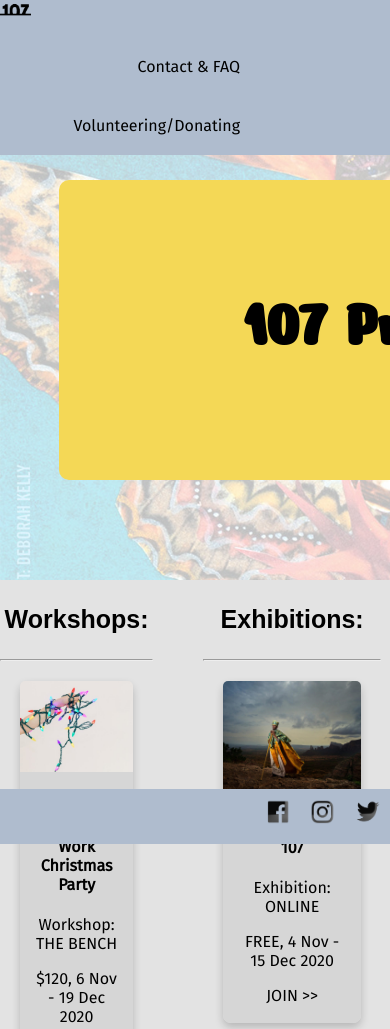
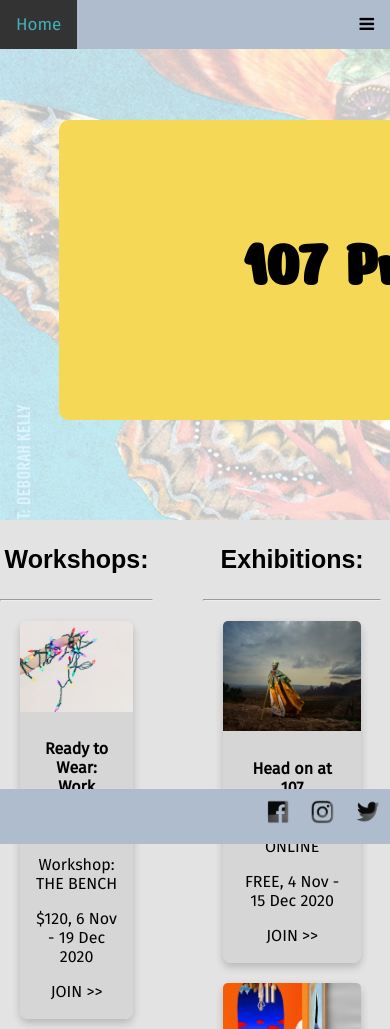
Before and after one commit to FrostLiam/DECO1016-A4, a plain HTML site: page index.html in a window 390 px wide. Shown: the top 1029 px of the page. Drawn offline with Linux system fonts and the light colour scheme; a web font is replaced by a local one.

Commit message:
responsive nav bar for index

```diff
--- a/index.html
+++ b/index.html
@@ -18,20 +18,25 @@
     <link href="https://fonts.googleapis.com/css2?family=Hind+Guntur&display=swap" rel="stylesheet">
     <link rel="preconnect" href="https://fonts.gstatic.com">
     <link href="https://fonts.googleapis.com/css2?family=Fira+Sans:wght@200;400&family=Hind+Guntur&display=swap" rel="stylesheet">
+
+    <link rel="stylesheet" href="https://cdnjs.cloudflare.com/ajax/libs/font-awesome/4.7.0/css/font-awesome.min.css">
   </head>
 
   <body style-margin="0px">
     <div class="home-page-grid">
-      <header class="header">
-        <a href="index.html"><img src="images/107-logo.png" alt="logo" style="width:8%"></a>
+      <header>
+        <nav class="topnav" id="myTopnav">
+          <a href="index.html" class="active"><!--<img src="images/107-logo.png" alt="logo" style="width:50%">-->Home</a>
 
-        <nav>
-          <ul>
-            <a href="contact.html" rel="noopener"><li class="navigation">Contact & FAQ</li></a>
+          <a href="contact.html" rel="noopener">Contact & FAQ</a>
 
-            <a href="donate.html" rel="noopener"><li class="navigation">Volunteering/Donating</li></a>
+          <a href="donate.html" rel="noopener">Volunteering/Donating</a>
 
-          </ul>
+          <a href="javascript:void(0);" class="icon" onclick="myFunction()">
+            <i class="fa fa-bars"></i>
+          </a>
+
+        </nav>
       </header>
 
       <section class="main">
--- a/indexstyle.css
+++ b/indexstyle.css
@@ -12,7 +12,7 @@ taken from https://grid.layoutit.com/ */
 .home-page-grid {
   display: grid;
   grid-template-columns: 1fr;
-  grid-template-rows: 80px 1fr 40px;
+  grid-template-rows: 20px 1fr 40px;
   gap: 0px 0px;
   grid-template-areas:
     "header"
@@ -50,12 +50,7 @@ base code from https://www.w3schools.com/howto/howto_css_flip_card.asp */
 .flip-card {
   width: 700px;
   height: 300px;
-
-  /* code from https://css-tricks.com/quick-css-trick-how-to-center-an-object-exactly-in-the-center/ */
-  top: 50%;
-  left: 50%;
-  margin-right: -50%;
-  transform: translate(-50%, -50%);
+  margin: 100px auto;
   /*Changed position to relative to make card middle of its grid box and not permanently the center of the screen. */
   position: relative;
 }
@@ -93,7 +88,6 @@ base code from https://www.w3schools.com/howto/howto_css_flip_card.asp */
 .flip-card-info{
   transform: rotateY(180deg);
 }
-
 
 
 
@@ -138,10 +132,11 @@ section {
   position: relative;
 }
 
+/*
 header {
   background: #afbcce;
   position: relative;
-}
+} */
 
 /* fixed footer base code from w3schools.com/howto/howto_css_fixed_footer.asp */
 footer {
@@ -174,47 +169,27 @@ footer > ul {
   height: 25px;
 }
 
-/* fixed header - inspired by the fixed footer */
-header {
-  grid-area: header;
+/*header */
+
+.topnav {
+  /* fixed and 100% width creates a sticky header */
+  position: fixed;
+  width: 100%;
+  overflow: hidden;
+  color: black;
   background-color: #afbcce;
-  position: fixed;
-  left: 0;
-  top: 0;
-  width: 100%;
-  /* the z-index ensures it is on top of other content on the page*/
-  z-index: 2;
-  padding: 0px;
+  z-index: 9;
 }
 
-header > img {
-  margin: 0px 10px;
+.topnav a {
+  float: left;
+  display: block;
+  color: #f2f2f2;
+  padding: 14px 16px;
+  text-decoration: none;
+  font-size: 17px;
 }
 
-header > nav {
-  display: inline;
-  margin: 0px;
-  float: right;
-}
-
-/* the inline property for nav and ul ensures that the navigation is on the same line as the home image/link */
-header > nav > ul {
-  display: inline;
-  margin-bottom: 0px;
-  float: right;
-  font-weight: 400;
-}
-
-/* base code for creating a nav bar from https://developer.mozilla.org/en-US/docs/Web/HTML/Element/nav */
-.navigation {
-  padding-left: 0;
-  float: right;
-  display: block-inline;
-  list-style-type: none;
-  margin: 20px 150px 20px 150px;
-}
-
-/* styling for the naivation links */
 a:link {
   color: black;
   background-color: transparent;
@@ -229,12 +204,44 @@ a:visited {
 
 a:hover {
   color: #42b1b6;
-  background-color: transparent;
+  background-color: #333;
 }
 
-a:active {
-  color: #55415e;
-  background-color: transparent;
+.topnav a.active {
+  color: #42b1b6;
+  background-color: #333;
+}
+
+/*selecting volunteer/donate only from navigation bar */
+a:nth-child(1) {
+  color: #42b1b6;
+}
+
+
+.topnav .icon {
+  display: none;
+}
+
+@media screen and (max-width: 600px) {
+  .topnav a:not(:first-child) {display: none;}
+  .topnav a.icon {
+    float: right;
+    display: block;
+  }
+}
+
+@media screen and (max-width: 600px) {
+  .topnav.responsive {position: relative;}
+  .topnav.responsive .icon {
+    position: absolute;
+    right: 0;
+    top: 0;
+  }
+  .topnav.responsive a {
+    float: none;
+    display: block;
+    text-align: left;
+  }
 }
 
 h3 {
--- a/script.js
+++ b/script.js
@@ -6,3 +6,13 @@ function openForm() {
 function closeForm() {
   document.getElementById("myForm").style.display = "none";
 }
+
+
+function myFunction() {
+  var x = document.getElementById("myTopnav");
+  if (x.className === "topnav") {
+    x.className += " responsive";
+  } else {
+    x.className = "topnav";
+  }
+}
```
